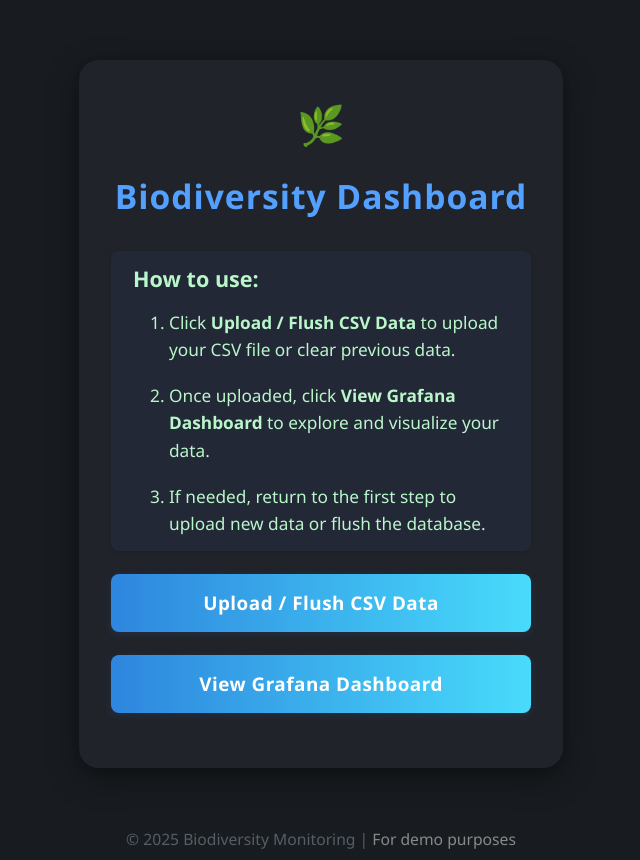
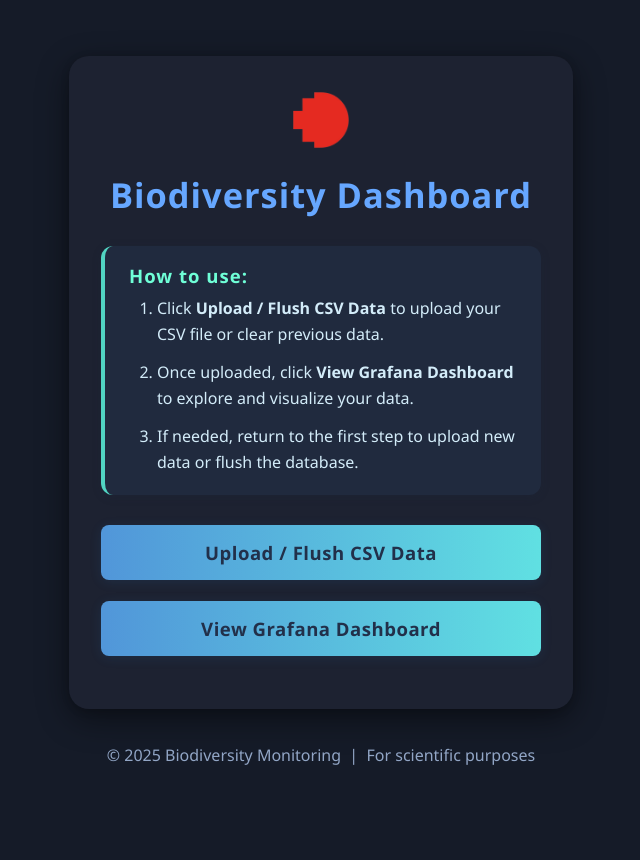
Before and after one commit to thieulong/Biodiversity-Monitoring, a plain HTML site: page index.html in a window 1280 px wide. Shown: the whole page, without its empty margins (319-959 px from the left). Drawn offline with Linux system fonts and the light colour scheme.

Commit message:
Uploaded

```diff
--- a/index.html
+++ b/index.html
@@ -6,102 +6,113 @@
     <meta name="viewport" content="width=device-width, initial-scale=1">
     <style>
         body {
-            background: #181c20;
-            color: #f5f6fa;
+            background: #151b28;
+            color: #e8eaf2;
             font-family: 'Segoe UI', 'Arial', sans-serif;
             margin: 0;
             min-height: 100vh;
         }
         .container {
-            max-width: 420px;
-            margin: 60px auto;
-            background: #21232a;
+            max-width: 440px;
+            margin: 56px auto 0 auto;
+            background: #1d2231;
             border-radius: 20px;
-            box-shadow: 0 10px 32px #0006, 0 2px 8px #0001;
-            padding: 38px 32px 32px 32px;
+            box-shadow: 0 10px 32px #0007, 0 2px 8px #0002;
+            padding: 36px 32px 32px 32px;
         }
         h1 {
-            font-size: 2.1em;
+            font-size: 2.15em;
             font-weight: 700;
             letter-spacing: 1px;
-            margin-bottom: 32px;
+            margin-bottom: 28px;
             text-align: center;
-            color: #54a0ff;
+            color: #66a7ff;
         }
         .icon {
-            font-size: 2.4em;
-            display: block;
-            text-align: center;
-            margin-bottom: 4px;
+            display: flex;
+            justify-content: center;
+            margin-bottom: 8px;
         }
+        .icon img {
+            height: 56px;
+            width: 56px;
+            border-radius: 12px;
+        }
+        /* --- How to Use Box --- */
         .instructions {
-            background: #232836;
-            border-radius: 8px;
-            color: #b9f6ca;
-            font-size: 1.08em;
-            margin-bottom: 20px;
-            padding: 13px 17px 13px 22px;
-            box-shadow: 0 1px 4px #0002;
+            background: #202a3e;
+            border-radius: 12px;
+            color: #dbf3fe;
+            margin-bottom: 30px;
+            padding: 17px 20px 19px 24px;
+            border-left: 4px solid #51d4c2;
+            box-shadow: 0 2px 10px #1c293c33;
         }
         .instructions strong {
-            font-size: 1.25em;
+            font-size: 1.16em;
             font-weight: 700;
+            color: #6fffd7;
+            letter-spacing: 1px;
             display: block;
-            margin-bottom: 0;
+            margin-bottom: 8px;
         }
         .instructions-list {
-            margin: 16px 0 0 18px;
-            color: #b9f6ca;
-            padding-left: 18px;
+            margin: 0 0 0 16px;
+            color: #d3ecf9;
+            padding-left: 12px;
         }
         .instructions-list li {
-            margin-bottom: 18px;
+            margin-bottom: 13px;
             line-height: 1.6;
         }
         .instructions-list li:last-child {
             margin-bottom: 0;
         }
+        /* --- Button Styling --- */
         .btn {
             display: block;
-            margin: 23px auto;
-            padding: 16px 0;
+            margin: 21px auto;
+            padding: 15px 0;
             width: 100%;
-            background: linear-gradient(90deg, #2e86de, #48dbfb);
-            color: #fff;
+            background: linear-gradient(90deg, #5196d9 0%, #60e0e2 100%);
+            color: #22304a;
             border: none;
             border-radius: 8px;
-            font-size: 1.18em;
-            font-weight: 600;
+            font-size: 1.16em;
+            font-weight: 700;
             letter-spacing: 0.5px;
             text-align: center;
             text-decoration: none;
-            transition: background 0.18s, box-shadow 0.18s;
-            box-shadow: 0 2px 8px #2e86de22;
+            transition: background 0.16s, box-shadow 0.16s;
+            box-shadow: 0 2px 12px #2a78c222;
             outline: none;
             cursor: pointer;
         }
         .btn:hover {
-            background: linear-gradient(90deg, #1b4f72, #0097a7);
-            box-shadow: 0 4px 18px #48dbfb44;
+            background: linear-gradient(90deg, #274b6d 0%, #46b7be 100%);
+            color: #fff;
         }
         .footer {
             text-align: center;
-            font-size: 0.98em;
-            color: #555d66;
-            margin-top: 32px;
+            font-size: 1em;
+            color: #92a6c6;
+            margin-top: 35px;
+            margin-bottom: 14px;
         }
         @media (max-width: 600px) {
             .container {
-                padding: 20px 6vw;
+                padding: 16px 5vw;
                 max-width: 99vw;
             }
-            h1 { font-size: 1.35em;}
+            h1 { font-size: 1.18em;}
         }
     </style>
 </head>
 <body>
   <div class="container">
-    <span class="icon">🌿</span>
+    <span class="icon">
+      <img src="img/rmit_logo.png" alt="Logo">
+    </span>
     <h1>Biodiversity Dashboard</h1>
     <div class="instructions">
         <strong>How to use:</strong>
@@ -115,7 +126,7 @@
     <a class="btn" href="http://localhost:3000/d/ce9iy4q6qr474f/dashboard-demo" target="_blank">View Grafana Dashboard</a>
   </div>
   <div class="footer">
-    &copy; 2025 Biodiversity Monitoring | <span style="color:#888;">For demo purposes</span>
+    &copy; 2025 Biodiversity Monitoring &nbsp;|&nbsp; For scientific purposes
   </div>
 </body>
 </html>
```
Also changed, not shown: README.md (deleted), img/rmit_logo.png (added), 5 other files.
